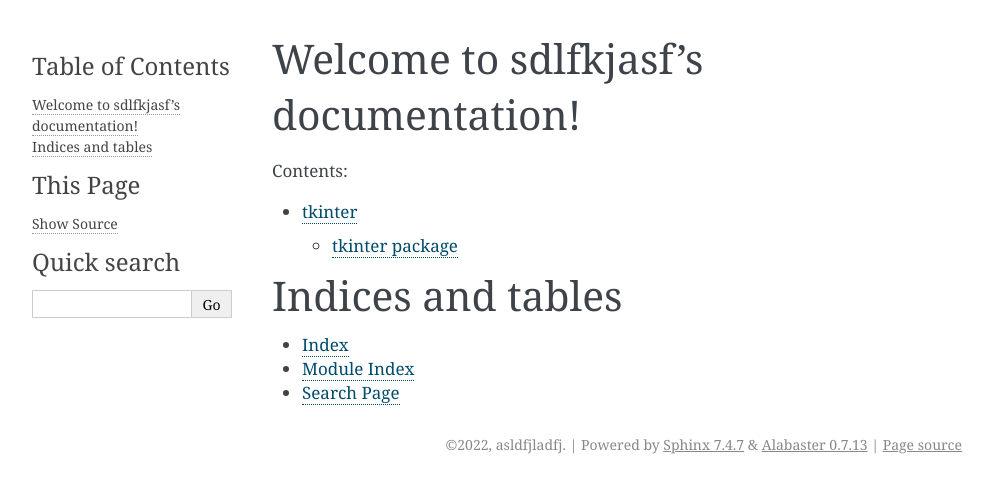
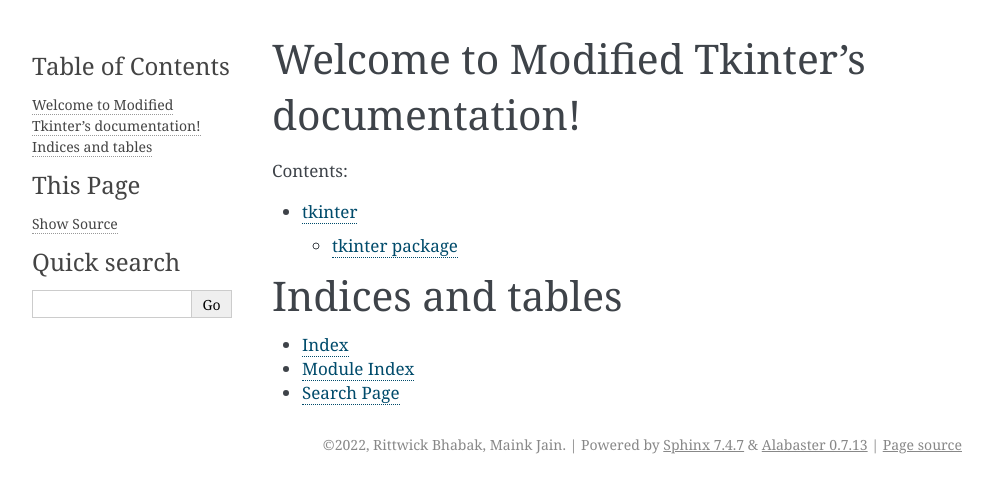
Before and after one commit to rittwickBhabak/COP701-Assignment-3, a Sphinx documentation site: the page built from docs/index.rst, in a window 1280 px wide. Shown: the top 493 px of the page, without its empty margins (148-1141 px from the left). Built offline with Sphinx 7.4.7, drawn with Linux system fonts in a browser that asks for light colours; pages that are not in the unit, such as notebooks, are missing from menus.

Commit message:
naming error in docs resolved

```diff
--- a/docs/conf.py
+++ b/docs/conf.py
@@ -10,9 +10,10 @@ import os
 import sys
 sys.path.insert(0, os.path.abspath('..'))
 
-project = 'sdlfkjasf'
-copyright = '2022, asldfjladfj'
-author = 'asldfjladfj'
+project = 'Modified Tkinter'
+copyright = '2022, Rittwick Bhabak, Maink Jain'
+author = 'Rittwick Bhabak, Maink Jain'
+release = '1.0.0'
 
 # -- General configuration ---------------------------------------------------
 # https://www.sphinx-doc.org/en/master/usage/configuration.html#general-configuration
--- a/docs/index.rst
+++ b/docs/index.rst
@@ -1,10 +1,10 @@
-.. sdlfkjasf documentation master file, created by
-   sphinx-quickstart on Thu Nov 10 04:17:09 2022.
+.. Modified Tkinter documentation master file, created by
+   sphinx-quickstart on Thu Nov 10 04:39:40 2022.
    You can adapt this file completely to your liking, but it should at least
    contain the root `toctree` directive.
 
-Welcome to sdlfkjasf's documentation!
-=====================================
+Welcome to Modified Tkinter's documentation!
+============================================
 
 .. toctree::
    :maxdepth: 2
```
Also changed, not shown: docs/tkinter.rst (+0 -8 lines), 15 other files.
